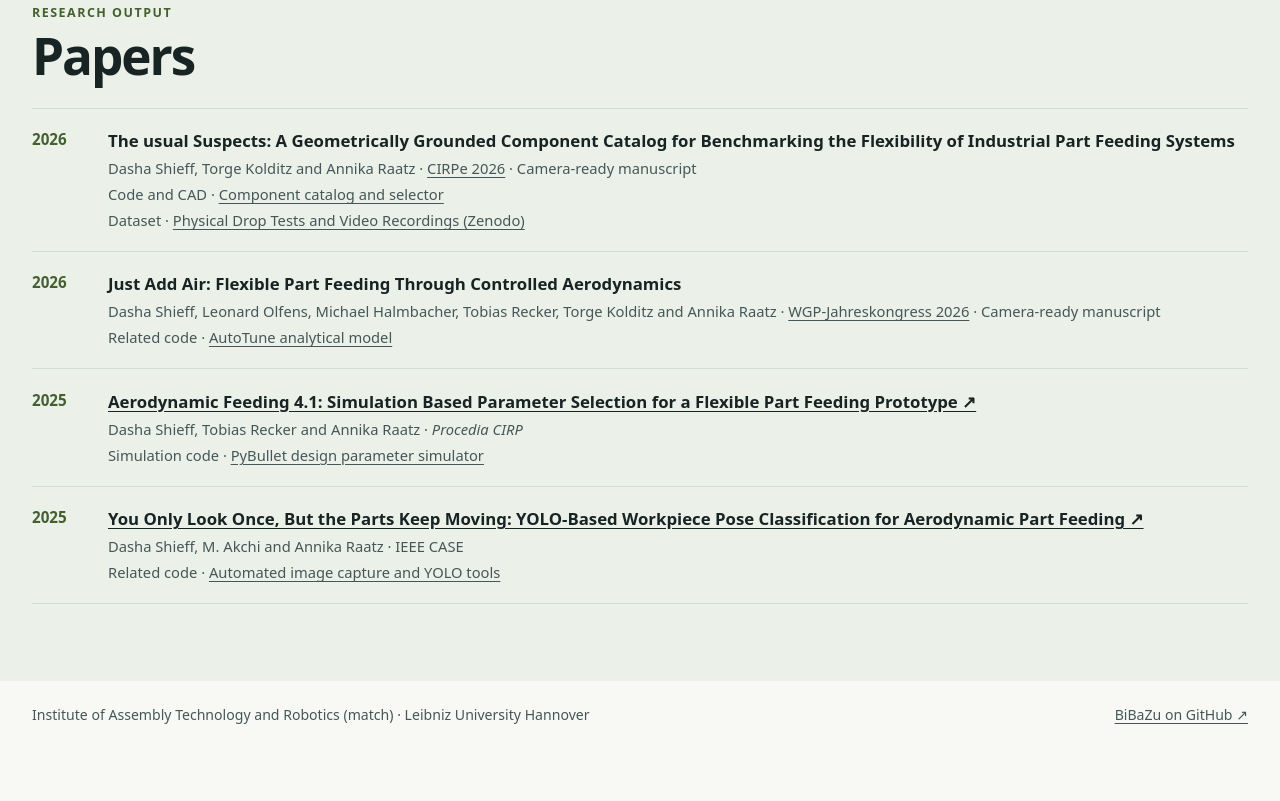
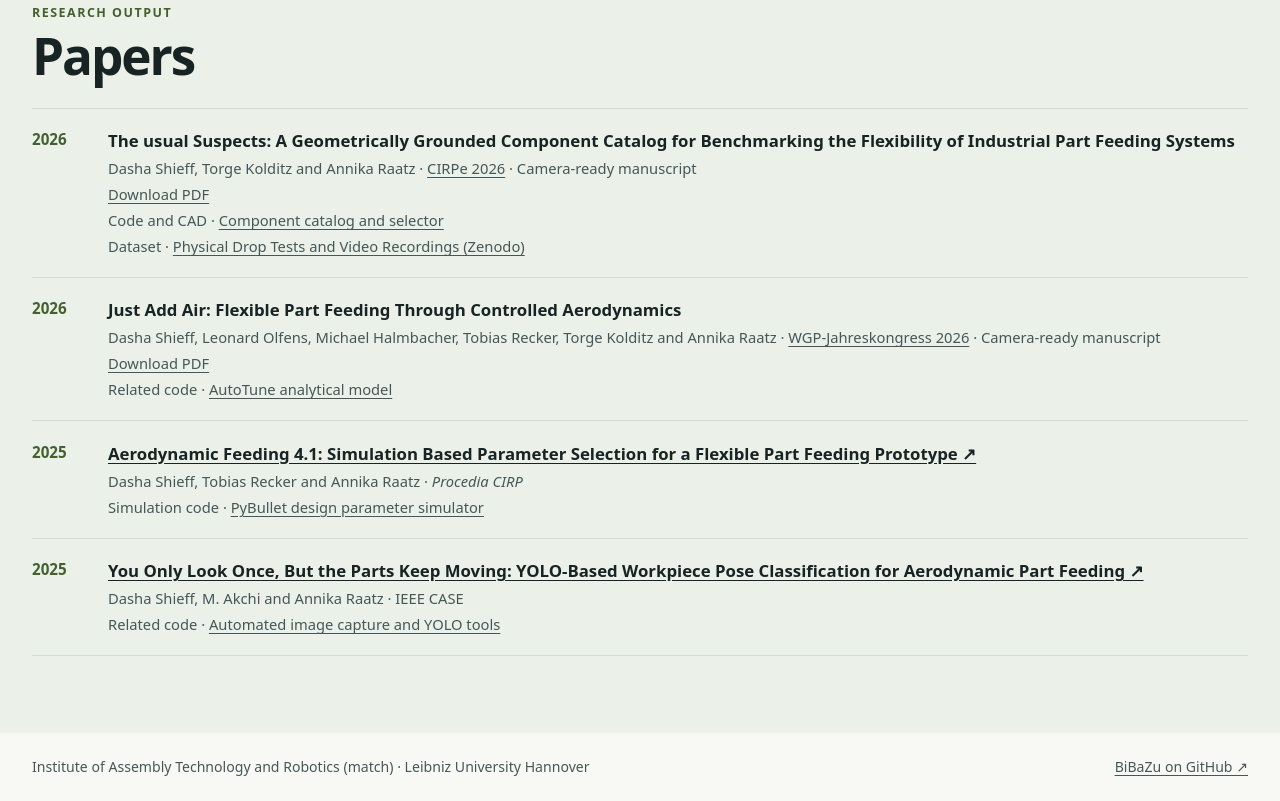
Before and after one commit to match-BiBaZu/match-bibazu.github.io, a plain HTML site: page index.html in a window 1280 px wide. Shown: the part 2390-3191 px from the top of the page. Before the commit the page ends 3139 px from the top, so only its background shows below. Drawn offline with Linux system fonts and the light colour scheme.

Commit message:
Add downloadable CIRPe and WGP camera-ready papers

```diff
--- a/index.html
+++ b/index.html
@@ -153,6 +153,7 @@
             <div>
               <h3>The usual Suspects: A Geometrically Grounded Component Catalog for Benchmarking the Flexibility of Industrial Part Feeding Systems</h3>
               <p>Dasha Shieff, Torge Kolditz and Annika Raatz · <a href="https://cirpe2026.com/">CIRPe 2026</a> · Camera-ready manuscript</p>
+              <p><a href="assets/papers/the-usual-suspects-cirpe-2026.pdf" download aria-label="Download The usual Suspects (PDF)">Download PDF</a></p>
               <p>Code and CAD · <a href="https://github.com/match-BiBaZu/component_catalog_selector">Component catalog and selector</a></p>
               <p>Dataset · <a href="https://zenodo.org/records/24070684">Physical Drop Tests and Video Recordings (Zenodo)</a></p>
             </div>
@@ -162,6 +163,7 @@
             <div>
               <h3>Just Add Air: Flexible Part Feeding Through Controlled Aerodynamics</h3>
               <p>Dasha Shieff, Leonard Olfens, Michael Halmbacher, Tobias Recker, Torge Kolditz and Annika Raatz · <a href="https://wgp.de/de/aktivitaeten/wgp-jahreskongress/">WGP-Jahreskongress 2026</a> · Camera-ready manuscript</p>
+              <p><a href="assets/papers/just-add-air-wgp-2026.pdf" download aria-label="Download Just Add Air (PDF)">Download PDF</a></p>
               <p>Related code · <a href="https://github.com/match-BiBaZu/BiBaZu_AutoTune/blob/main/src/bibazu_autotune/analytical_model.py">AutoTune analytical model</a></p>
             </div>
           </li>
```
Also changed, not shown: 2 other files.
